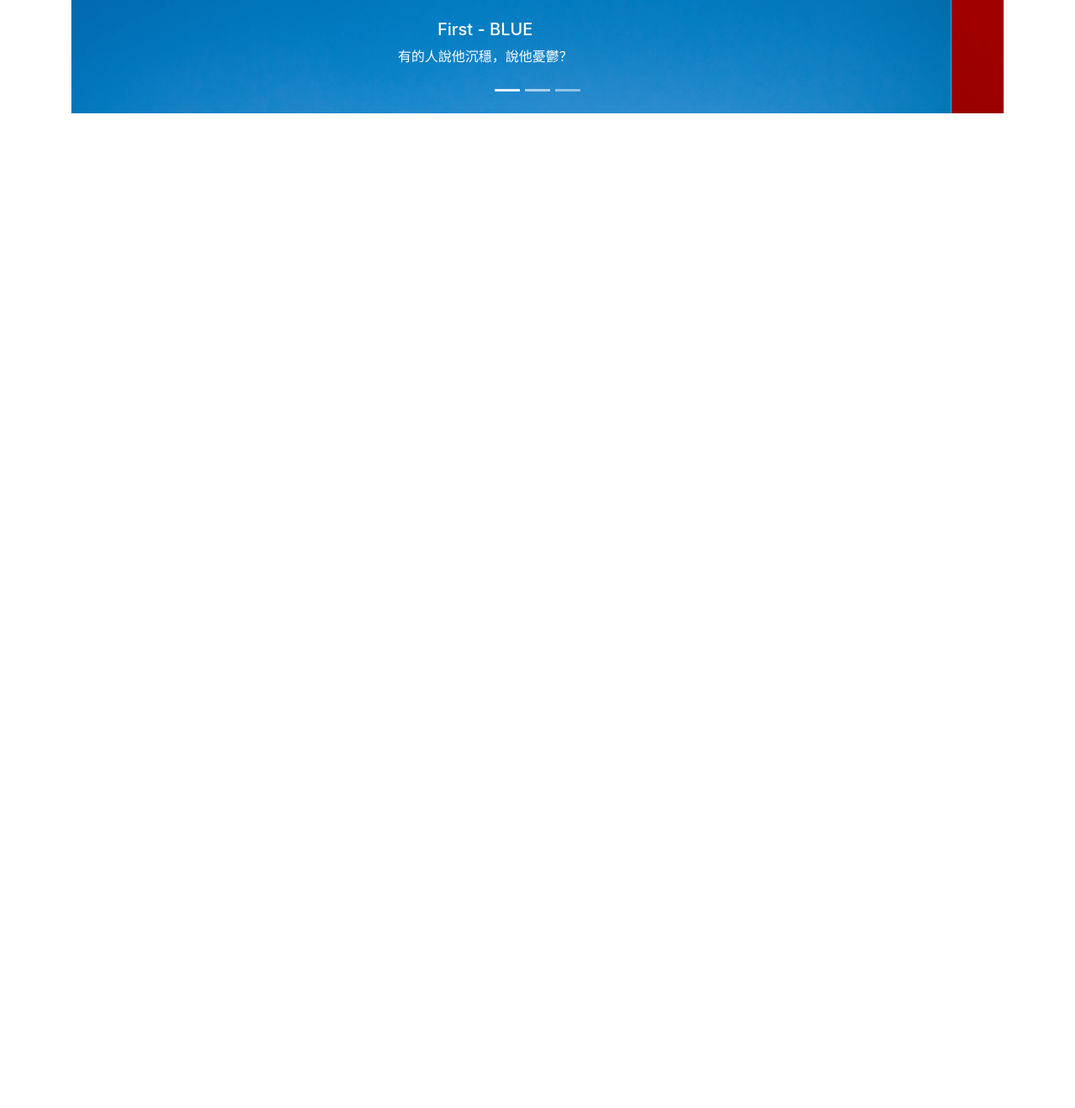
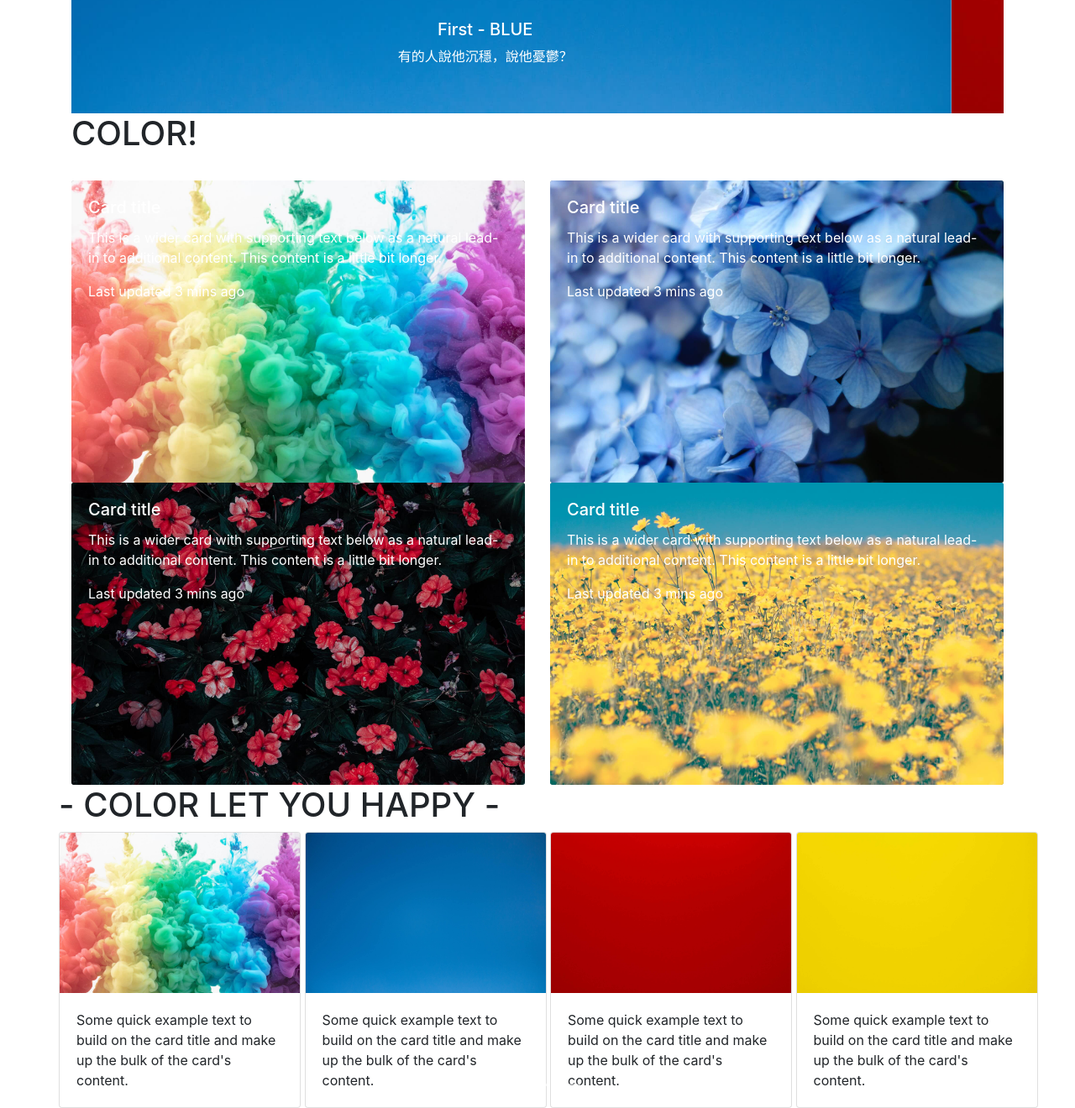
Before and after one commit to youyiH/Bootstrap_work_color, a plain HTML site: page index.html in a window 1280 px wide. Shown: the part 661-1981 px from the top of the page at 84% size. Before the commit the page ends 800 px from the top, so only its background shows below. Drawn offline with nearby package versions, Linux system fonts and the light colour scheme.

Commit message:
卡片部分

```diff
--- a/index.html
+++ b/index.html
@@ -61,16 +61,105 @@
                     </div>
                 </div>
             </div>
-            <a class="carousel-control-prev" href="#carouselExampleCaptions" role="button" data-slide="prev">
-                <span class="carousel-control-prev-icon" aria-hidden="true"></span>
-                <span class="sr-only">Previous</span>
-            </a>
-            <a class="carousel-control-next" href="#carouselExampleCaptions" role="button" data-slide="next">
-                <span class="carousel-control-next-icon" aria-hidden="true"></span>
-                <span class="sr-only">Next</span>
-            </a>
+
+            <!-- 物品介紹 -->
+            <h1>COLOR!</h1>
+            　　　　　<div class="row">
+                <div class="col-sm-12 col-md-12 col-lg-6">
+                    <div class="card bg-dark text-white border-0">
+                        <img src="./IMG/color.jpg" class="card-img" alt="color">
+                        <div class="card-img-overlay">
+                            <h5 class="card-title">Card title</h5>
+                            <p class="card-text">This is a wider card with supporting text below as a natural lead-in to
+                                additional content. This content is a little bit longer.</p>
+                            <p class="card-text">Last updated 3 mins ago</p>
                         </div>
                     </div>
+                </div>
+
+
+                <div class="col-sm-12 col-md-12 col-lg-6">
+                    <div class="card bg-dark text-white border-0">
+                        <img src="./IMG/b-2.jpg" class="card-img" alt="blue">
+                        <div class="card-img-overlay">
+                            <h5 class="card-title">Card title</h5>
+                            <p class="card-text">This is a wider card with supporting text below as a natural lead-in to
+                                additional content. This content is a little bit longer.</p>
+                            <p class="card-text">Last updated 3 mins ago</p>
+                        </div>
+                    </div>
+                </div>
+
+
+                <div class="col-sm-12 col-md-12 col-lg-6">
+                    <div class="card bg-dark text-white border-0">
+                        <img src="./IMG/r-2.jpg" class="card-img" alt="red">
+                        <div class="card-img-overlay">
+                            <h5 class="card-title">Card title</h5>
+                            <p class="card-text">This is a wider card with supporting text below as a natural lead-in to
+                                additional content. This content is a little bit longer.</p>
+                            <p class="card-text">Last updated 3 mins ago</p>
+                        </div>
+                    </div>
+                </div>
+
+
+                <div class="col-sm-12 col-md-12 col-lg-6">
+                    <div class="card bg-dark text-white border-0">
+                        <img src="./IMG/y-2.jpg" class="card-img" alt="yellow">
+                        <div class="card-img-overlay">
+                            <h5 class="card-title">Card title</h5>
+                            <p class="card-text">This is a wider card with supporting text below as a natural lead-in to
+                                additional content. This content is a little bit longer.</p>
+                            <p class="card-text">Last updated 3 mins ago</p>
+                        </div>
+                    </div>
+                </div>
+
+                <!-- 服務 -->
+                <h1>- COLOR LET YOU HAPPY -</h1>
+
+                <div class="row">
+                    <div class="col-sm-12 col-md-12 col-lg-3">
+                        <div class="card" style="width: 18rem;">
+                            <img src="./IMG/color.jpg" class="card-img-top" alt="a1">
+                            <div class="card-body">
+                                <p class="card-text">Some quick example text to build on the card title and make up the
+                                    bulk of the card's content.</p>
+                            </div>
+                        </div>
+                    </div>
+                    <div class="col-sm-12 col-md-12 col-lg-3">
+                        <div class="card" style="width: 18rem;">
+                            <img src="./IMG/BLUE.jpg" class="card-img-top" alt="a2">
+                            <div class="card-body">
+                                <p class="card-text">Some quick example text to build on the card title and make up the
+                                    bulk of the card's content.</p>
+                            </div>
+                        </div>
+                    </div>
+                    <div class="col-sm-12 col-md-12 col-lg-3">
+                        <div class="card" style="width: 18rem;">
+                            <img src="./IMG/RED.jpg" class="card-img-top" alt="a3">
+                            <div class="card-body">
+                                <p class="card-text">Some quick example text to build on the card title and make up the
+                                    bulk of the card's content.</p>
+                            </div>
+                        </div>
+                    </div>
+                    <div class="col-sm-12 col-md-12 col-lg-3">
+                        <div class="card" style="width: 18rem;">
+                            <img src="./IMG/YELLOW.jpg" class="card-img-top" alt="a4">
+                            <div class="card-body">
+                                <p class="card-text">Some quick example text to build on the card title and make up the
+                                    bulk of the card's content.</p>
+                            </div>
+                        </div>
+                    </div>
+                </div>
+
+
+
 
 
 
```
Also changed, not shown: IMG/b-2.jpg (added), IMG/color.jpg (added), IMG/r-2.jpg (added), IMG/y-2.jpg (added). Lines whose indentation alone changed are shown as unchanged.
